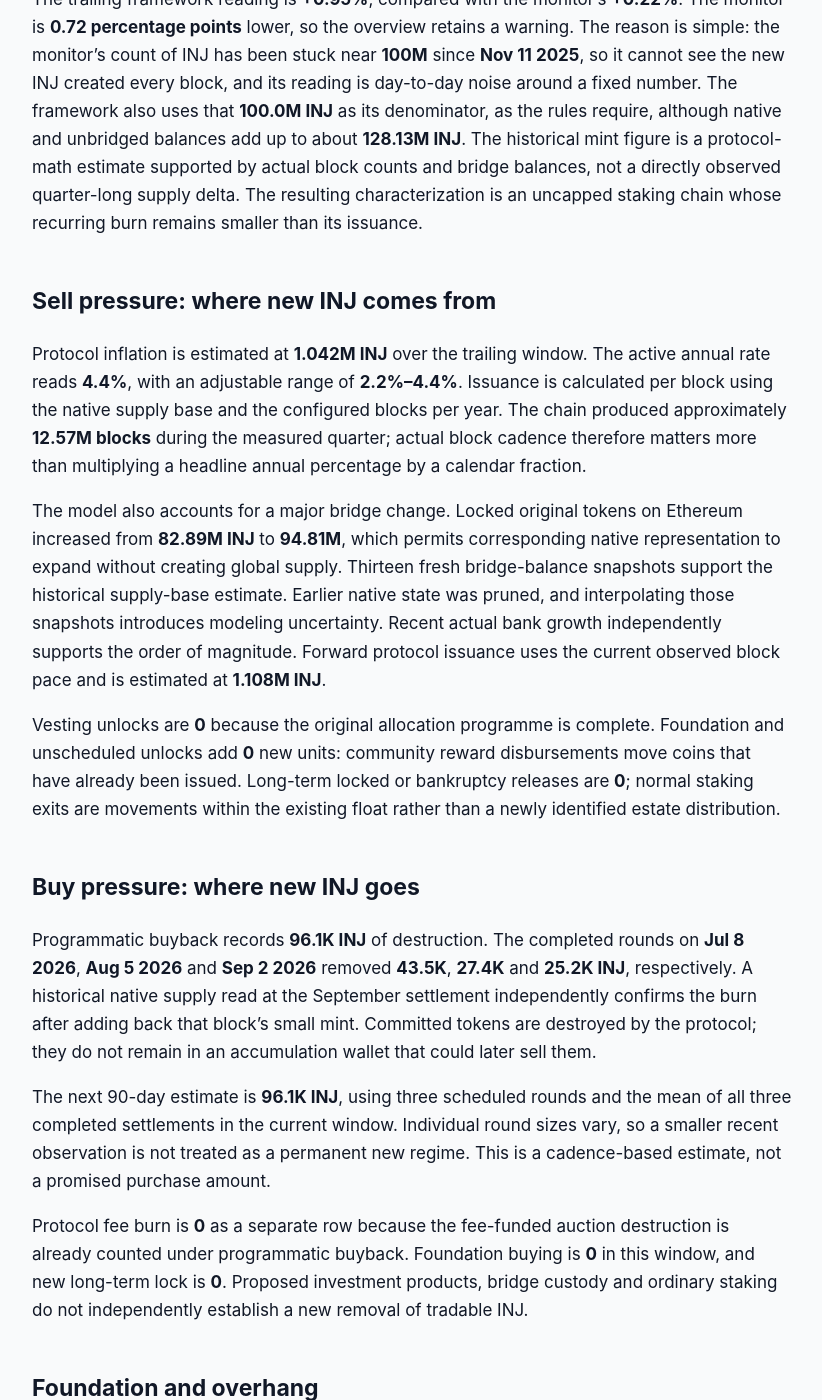
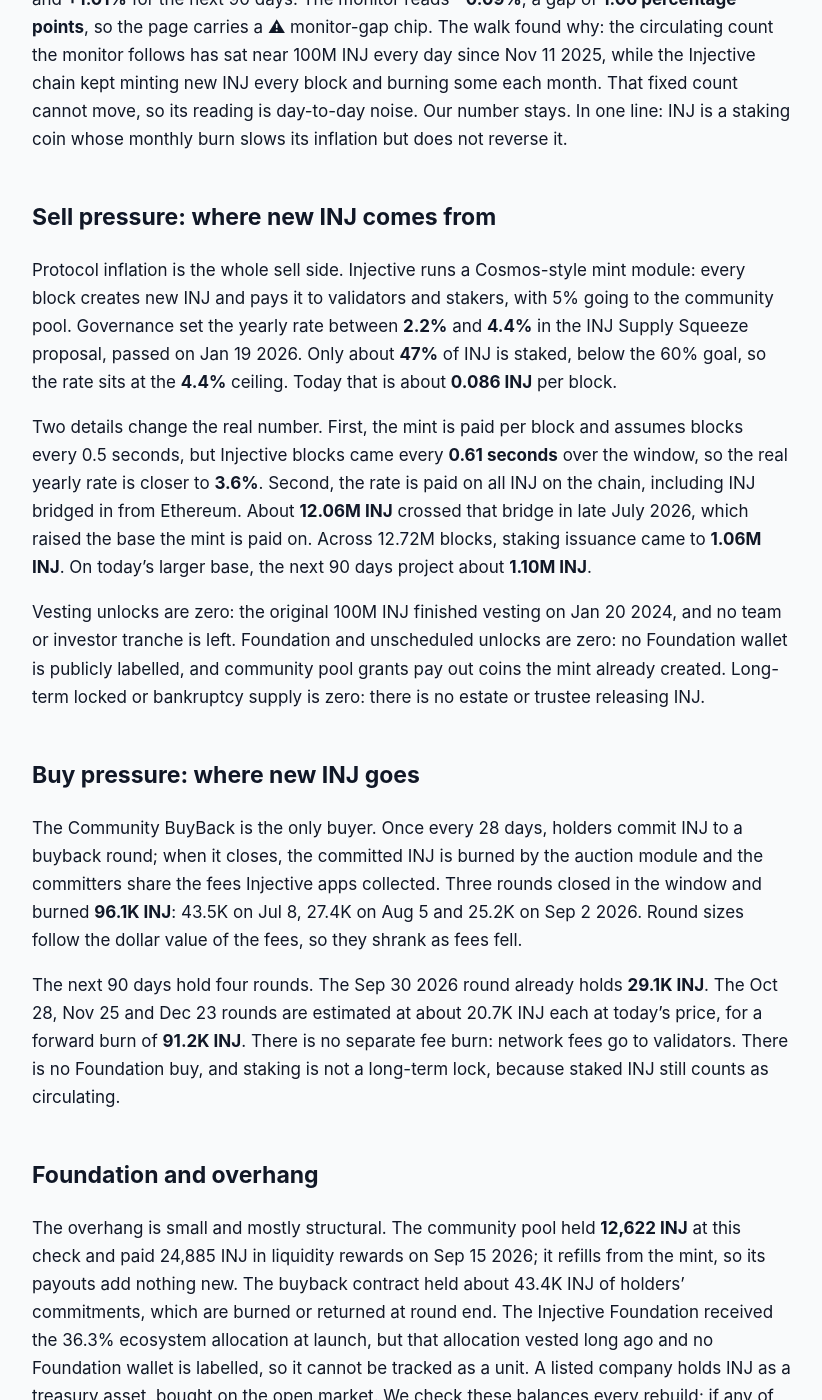
Before and after one commit to jeevansongmy-spec/mrnasdog-articles, a Jekyll site: the page built from crypto/inj-pressure-framework.md, in a window 1280 px wide and 1400 px high, scrolled down 501 px. Shown: the whole window, without its empty margins (228-1050 px from the left). Built offline with Jekyll 4.4.1, drawn with Linux system fonts in a browser that asks for light colours; some of the changed text lies outside the part shown.

Commit message:
publish: crypto/inj-pressure-framework

```diff
--- a/crypto/inj-pressure-framework.md
+++ b/crypto/inj-pressure-framework.md
@@ -1,6 +1,6 @@
 ---
 title: "INJ Inflation Analysis · September 2026 · Supply growing · projected to keep growing"
-description: "INJ supply grows 0.95% over 90 days as staking issuance exceeds monthly burns. Read the Pressure Framework estimate, bridge accounting and next-quarter risks."
+description: "INJ supply is growing: 1.06M INJ of staking issuance against a 96.1K buyback burn gives +0.97% net over 90 days and about +1.01% next. No vesting, no cap."
 canonical_url: "https://mrnasdog.com/research/inj/inflation"
 tags: ["crypto", "inj", "injective", "staking"]
 published: true
@@ -10,46 +10,44 @@ Originally published at [INJ Inflation Analysis · September 2026 · Supply grow
 
 # INJ Inflation Analysis · September 2026 · Supply growing · projected to keep growing
 
-Supply is growing and is projected to keep growing. The Pressure Framework estimates **1.042M INJ** of protocol issuance against **96.1K INJ** destroyed in three completed buyback rounds, giving **+0.95%** over the trailing 90 days and **+1.01%** projected forward; the monitor reads **+0.22%**. Injective has no fixed supply cap, and movements between its native coin and bridged representations must be separated from genuine issuance.
+INJ supply is growing, not shrinking. Over the last 90 days Injective paid **1.06M INJ** of new coins to stakers, while the monthly Community BuyBack burned **96.1K INJ**. Net, supply rose **+0.97%** on the 100M-coin market count, and the next 90 days project about **+1.01%**. The burn is real, but it is about a tenth of the new issuance.
 
 ## The verdict, in one paragraph
 
-The trailing framework reading is **+0.95%**, compared with the monitor’s **+0.22%**. The monitor is **0.72 percentage points** lower, so the overview retains a warning. The reason is simple: the monitor's count of INJ has been stuck near **100M** since **Nov 11 2025**, so it cannot see the new INJ created every block, and its reading is day-to-day noise around a fixed number. The framework also uses that **100.0M INJ** as its denominator, as the rules require, although native and unbridged balances add up to about **128.13M INJ**. The historical mint figure is a protocol-math estimate supported by actual block counts and bridge balances, not a directly observed quarter-long supply delta. The resulting characterization is an uncapped staking chain whose recurring burn remains smaller than its issuance.
+The Pressure Framework reads INJ at **+0.97%** net over the last 90 days (Jul 1 to Sep 29 2026) and **+1.01%** for the next 90 days. The monitor reads **−0.09%**, a gap of **1.06 percentage points**, so the page carries a ⚠ monitor-gap chip. The walk found why: the circulating count the monitor follows has sat near 100M INJ every day since Nov 11 2025, while the Injective chain kept minting new INJ every block and burning some each month. That fixed count cannot move, so its reading is day-to-day noise. Our number stays. In one line: INJ is a staking coin whose monthly burn slows its inflation but does not reverse it.
 
 ## Sell pressure: where new INJ comes from
 
-Protocol inflation is estimated at **1.042M INJ** over the trailing window. The active annual rate reads **4.4%**, with an adjustable range of **2.2%–4.4%**. Issuance is calculated per block using the native supply base and the configured blocks per year. The chain produced approximately **12.57M blocks** during the measured quarter; actual block cadence therefore matters more than multiplying a headline annual percentage by a calendar fraction.
+Protocol inflation is the whole sell side. Injective runs a Cosmos-style mint module: every block creates new INJ and pays it to validators and stakers, with 5% going to the community pool. Governance set the yearly rate between **2.2%** and **4.4%** in the INJ Supply Squeeze proposal, passed on Jan 19 2026. Only about **47%** of INJ is staked, below the 60% goal, so the rate sits at the **4.4%** ceiling. Today that is about **0.086 INJ** per block.
 
-The model also accounts for a major bridge change. Locked original tokens on Ethereum increased from **82.89M INJ** to **94.81M**, which permits corresponding native representation to expand without creating global supply. Thirteen fresh bridge-balance snapshots support the historical supply-base estimate. Earlier native state was pruned, and interpolating those snapshots introduces modeling uncertainty. Recent actual bank growth independently supports the order of magnitude. Forward protocol issuance uses the current observed block pace and is estimated at **1.108M INJ**.
+Two details change the real number. First, the mint is paid per block and assumes blocks every 0.5 seconds, but Injective blocks came every **0.61 seconds** over the window, so the real yearly rate is closer to **3.6%**. Second, the rate is paid on all INJ on the chain, including INJ bridged in from Ethereum. About **12.06M INJ** crossed that bridge in late July 2026, which raised the base the mint is paid on. Across 12.72M blocks, staking issuance came to **1.06M INJ**. On today's larger base, the next 90 days project about **1.10M INJ**.
 
-Vesting unlocks are **0** because the original allocation programme is complete. Foundation and unscheduled unlocks add **0** new units: community reward disbursements move coins that have already been issued. Long-term locked or bankruptcy releases are **0**; normal staking exits are movements within the existing float rather than a newly identified estate distribution.
+Vesting unlocks are zero: the original 100M INJ finished vesting on Jan 20 2024, and no team or investor tranche is left. Foundation and unscheduled unlocks are zero: no Foundation wallet is publicly labelled, and community pool grants pay out coins the mint already created. Long-term locked or bankruptcy supply is zero: there is no estate or trustee releasing INJ.
 
 ## Buy pressure: where new INJ goes
 
-Programmatic buyback records **96.1K INJ** of destruction. The completed rounds on **Jul 8 2026**, **Aug 5 2026** and **Sep 2 2026** removed **43.5K**, **27.4K** and **25.2K INJ**, respectively. A historical native supply read at the September settlement independently confirms the burn after adding back that block’s small mint. Committed tokens are destroyed by the protocol; they do not remain in an accumulation wallet that could later sell them.
+The Community BuyBack is the only buyer. Once every 28 days, holders commit INJ to a buyback round; when it closes, the committed INJ is burned by the auction module and the committers share the fees Injective apps collected. Three rounds closed in the window and burned **96.1K INJ**: 43.5K on Jul 8, 27.4K on Aug 5 and 25.2K on Sep 2 2026. Round sizes follow the dollar value of the fees, so they shrank as fees fell.
 
-The next 90-day estimate is **96.1K INJ**, using three scheduled rounds and the mean of all three completed settlements in the current window. Individual round sizes vary, so a smaller recent observation is not treated as a permanent new regime. This is a cadence-based estimate, not a promised purchase amount.
-
-Protocol fee burn is **0** as a separate row because the fee-funded auction destruction is already counted under programmatic buyback. Foundation buying is **0** in this window, and new long-term lock is **0**. Proposed investment products, bridge custody and ordinary staking do not independently establish a new removal of tradable INJ.
+The next 90 days hold four rounds. The Sep 30 2026 round already holds **29.1K INJ**. The Oct 28, Nov 25 and Dec 23 rounds are estimated at about 20.7K INJ each at today's price, for a forward burn of **91.2K INJ**. There is no separate fee burn: network fees go to validators. There is no Foundation buy, and staking is not a long-term lock, because staked INJ still counts as circulating.
 
 ## Foundation and overhang
 
-The governance community pool held approximately **6.8K INJ** at the fresh read. Its distributions require governance approval and should be checked daily. Passed liquidity-provider rewards in this quarter redistribute existing community funds, which were already included when minted; treating the same rewards as another supply increase would count them twice.
+The overhang is small and mostly structural. The community pool held **12,622 INJ** at this check and paid 24,885 INJ in liquidity rewards on Sep 15 2026; it refills from the mint, so its payouts add nothing new. The buyback contract held about 43.4K INJ of holders' commitments, which are burned or returned at round end. The Injective Foundation received the 36.3% ecosystem allocation at launch, but that allocation vested long ago and no Foundation wallet is labelled, so it cannot be tracked as a unit. A listed company holds INJ as a treasury asset, bought on the open market. We check these balances every rebuild; if any of them falls between checks, the outflow enters the Foundation row at the next refresh.
 
-A listed corporate holder disclosed a **560.6K INJ** purchase in February, before this window. Its wallet identity was not published in the reviewed release, so filings and corporate announcements remain the verification route, refreshed at least every two weeks. A purchasing authorization is not a completed trade, and staking those holdings does not by itself establish exclusion from circulation. If a controlled balance falls between refreshes, the outflow enters the Foundation row only when it represents a newly available quantity beyond issuance already counted. There is no buyback inventory: completed rounds destroy the tokens.
+## How INJ compares to other proof-of-stake Layer 1s
 
-## How INJ compares to other continuous-emission chains
+INJ sits between two groups. Like other Cosmos-based chains, it pays stakers with a floating inflation rate tied to how much is staked, and it has no supply cap. Unlike most of them, it pairs that issuance with a recurring burn funded by app fees. Governance has cut the ceiling from 10% in April 2024 to 4.4% today, which makes INJ one of the lower-issuance chains in that family.
 
-Injective resembles other proof-of-stake networks that issue rewards continuously, with the extra feature of a revenue-funded destruction cycle. The relevant comparison is how much issuance the burn covers. A chain can describe an effective burn mechanism while still expanding its net supply if the reward stream is larger. For this quarter, the measured auction destruction offsets only a small portion of estimated staking issuance.
+Compared with Ethereum, the shape is similar: new coins go to validators and part of the fees disappear. The difference is the size of the burn. At current activity the INJ buyback removes about 9% of what the mint creates, so INJ, like Ethereum today, is mildly inflationary. Compared with exchange tokens that run large buybacks from company profits, the INJ burn depends on on-chain fees, which fell over the past year.
 
-Compared with a hard-capped halving model, INJ has no fixed terminal quantity. Compared with a token whose full genesis allocation is unlocked, Injective shows why completed vesting does not imply zero future inflation. Native issuance continues after investor schedules finish. Cross-chain representations add another accounting requirement: tokens locked in one network and represented in another must be consolidated before any global supply conclusion.
+The project describes INJ as deflationary. On the chain, that holds only if the monthly burns grow to match roughly 1.1M INJ of new coins each quarter, about ten times today's pace.
 
 ## What to watch in the next 90 days
 
-Watch the settlements on **Sep 30 2026**, **Oct 28 2026** and **Nov 25 2026** for a change from the current-window **32.0K INJ** average per round. Track the active inflation bounds and bonded ratio for any governance decision that changes reward issuance. Review the pending Meridian upgrade proposal, submitted **Sep 18 2026**, for execution and any effect on actual block pace. Monitor the spot-fee changes approved in September because auction receipts depend on revenue, and refresh bridge balances so a transfer between networks cannot be mistaken for new global INJ.
+The Sep 30 2026 buyback round, which will burn about 29.1K INJ. The Oct 28, Nov 25 and Dec 23 2026 rounds, whose size depends on Injective fee income and the INJ price. The staking ratio: if it climbed past 60%, the inflation rate would start falling toward the 2.2% floor. Block speed after the Sep 24 2026 upgrade, which has run a little faster and would lift issuance slightly if it holds. Any new governance vote on the mint or the buyback.
 
 ## Summary
 
-The Pressure Framework estimates **+0.95%** trailing INJ pressure and **+1.01%** over the next 90 days. Estimated protocol issuance exceeds the three completed buyback burns, while genesis vesting contributes nothing further. Historical-state limits and the reported **100.0M INJ** denominator remain explicit qualifications, with the monitor warning retained. Injective’s supply is uncapped, so stronger fee-funded destruction or lower issuance is required to change the structural direction.
+INJ supply grew **+0.97%** over the last 90 days and projects **+1.01%** over the next 90. Staking issuance of about 1.06M INJ a quarter outweighs a monthly Community BuyBack burn of about 96.1K INJ. The key risk is that the burn keeps shrinking with fees, while the mint grows with the base. There is no supply cap; the 4.4% ceiling and the slow blocks keep real issuance near 3.6% a year.
 
-MrNasdog Pressure Framework analysis of INJ, Metric 1 — Inflation. Data + explanation only. Not financial advice. Updated Sep 20 2026.
+*MrNasdog Pressure Framework analysis of INJ, Metric 1 — Inflation. Data + explanation only. Not financial advice. Checked Sep 29 2026.*
```
